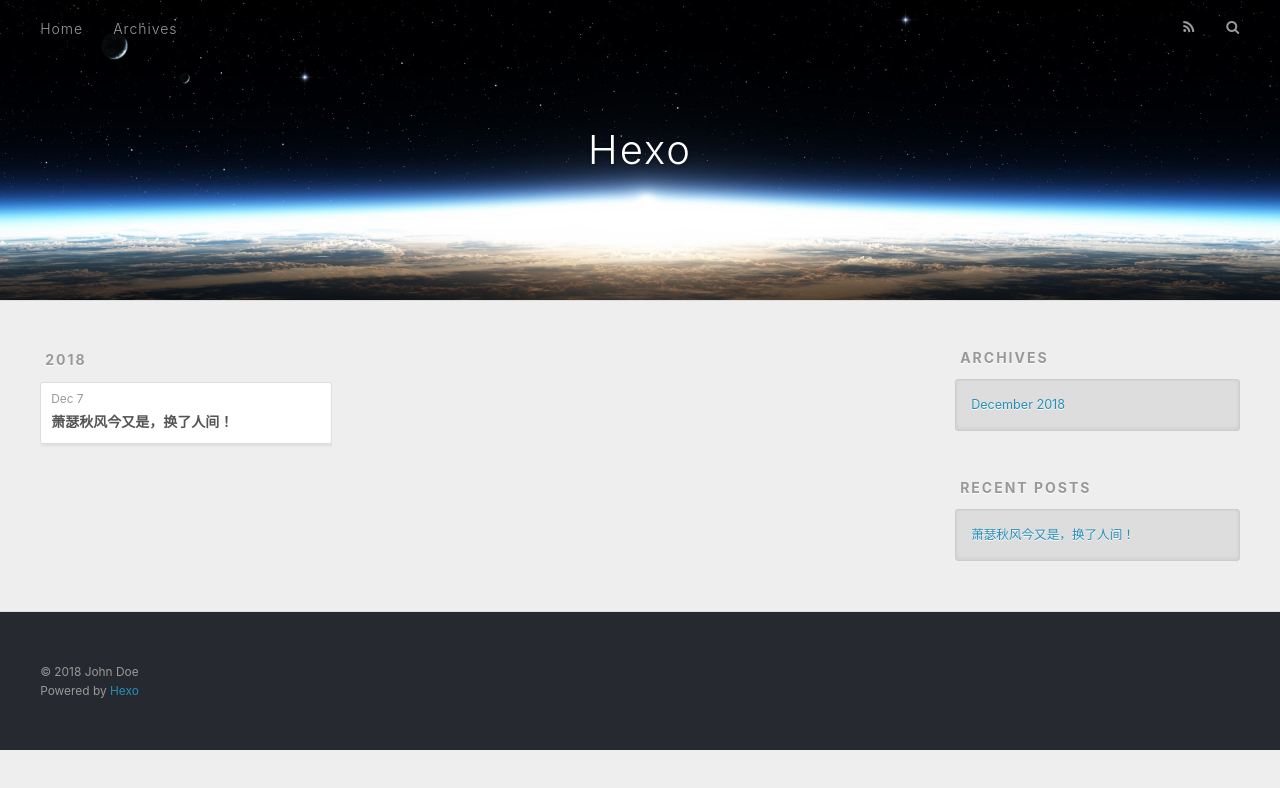
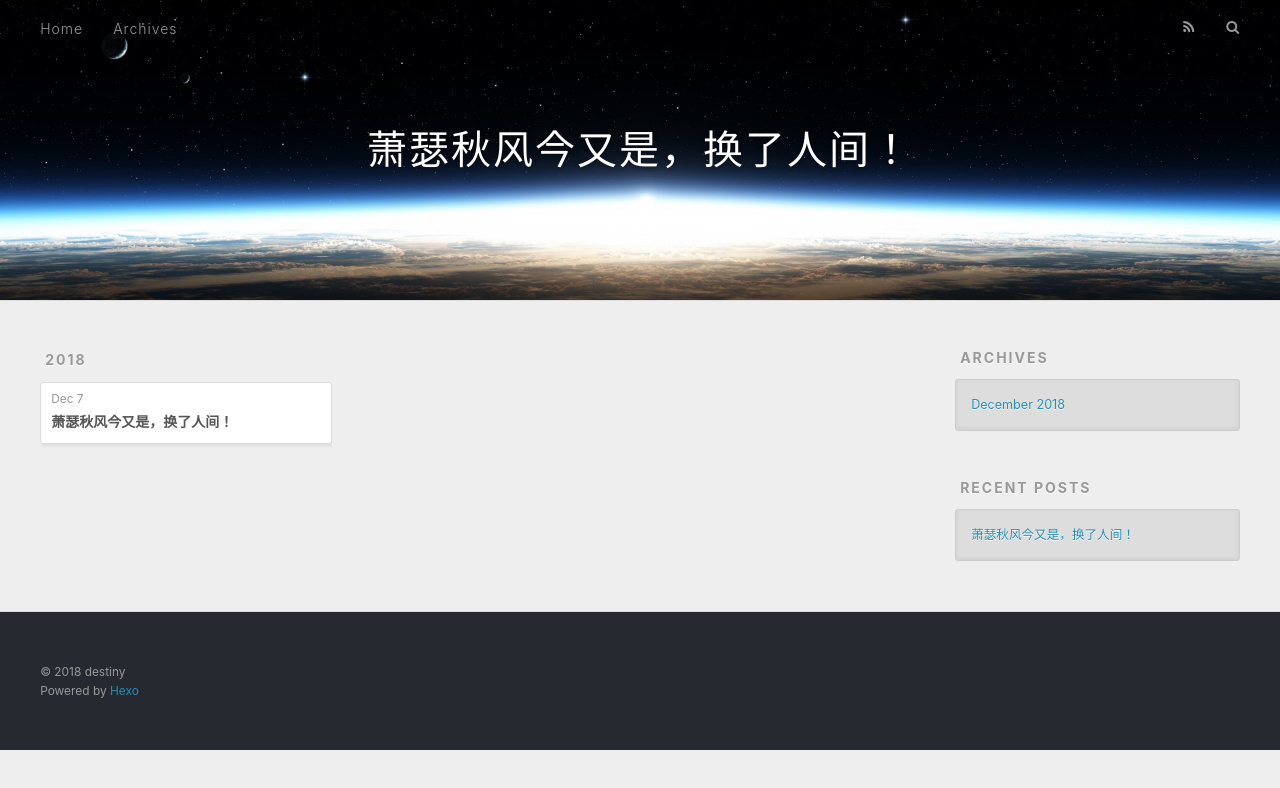
Before and after one commit to destiny19960207/destiny19960207.github.io, a plain HTML site: page archives/2018/12/index.html in a window 1280 px wide. Drawn offline with nearby package versions, Linux system fonts and the light colour scheme.

Commit message:
Site updated: 2018-12-07 21:14:29

```diff
--- a/archives/2018/12/index.html
+++ b/archives/2018/12/index.html
@@ -5,17 +5,17 @@
 
 
 
-  <title>Archives: 2018/12 | Hexo</title>
+  <title>Archives: 2018/12 | 萧瑟秋风今又是，换了人间！</title>
   <meta name="viewport" content="width=device-width, initial-scale=1, maximum-scale=1">
   <meta property="og:type" content="website">
-<meta property="og:title" content="Hexo">
+<meta property="og:title" content="萧瑟秋风今又是，换了人间！">
 <meta property="og:url" content="http://yoursite.com/archives/2018/12/index.html">
-<meta property="og:site_name" content="Hexo">
+<meta property="og:site_name" content="萧瑟秋风今又是，换了人间！">
 <meta property="og:locale" content="default">
 <meta name="twitter:card" content="summary">
-<meta name="twitter:title" content="Hexo">
+<meta name="twitter:title" content="萧瑟秋风今又是，换了人间！">
 
-    <link rel="alternate" href="/atom.xml" title="Hexo" type="application/atom+xml">
+    <link rel="alternate" href="/atom.xml" title="萧瑟秋风今又是，换了人间！" type="application/atom+xml">
 
 
     <link rel="icon" href="/favicon.png">
@@ -34,7 +34,7 @@
   <div id="header-outer" class="outer">
     <div id="header-title" class="inner">
       <h1 id="logo-wrap">
-        <a href="/" id="logo">Hexo</a>
+        <a href="/" id="logo">萧瑟秋风今又是，换了人间！</a>
       </h1>
 
     </div>
@@ -139,7 +139,7 @@
 
   <div class="outer">
     <div id="footer-info" class="inner">
-      &copy; 2018 John Doe<br>
+      &copy; 2018 destiny<br>
       Powered by <a href="http://hexo.io/" target="_blank">Hexo</a>
     </div>
   </div>
```
Also changed, not shown: 2018/12/07/hello-world/index.html (+6 -6 lines), archives/2018/index.html (+7 -7 lines), archives/index.html (+7 -7 lines), index.html (+8 -8 lines).
